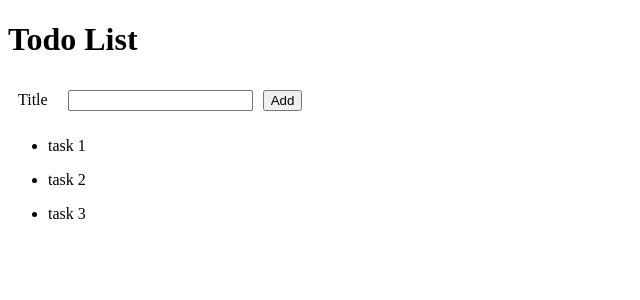
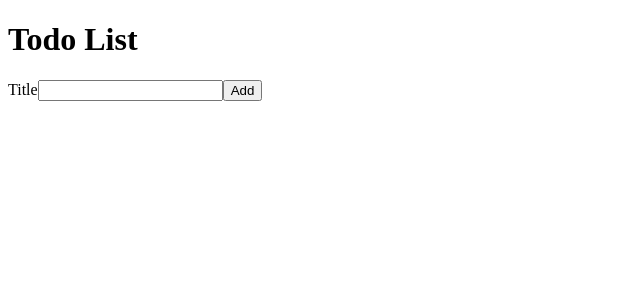
Before and after one commit to Musab-Kara/CTD-React-Cockatoo, a React (Create React App) app: page / in a window 1280 px wide. Shown: the top 300 px of the page, without its empty margins (0-640 px from the left). Built offline with nearby package versions, Linux system fonts and the light colour scheme; the HTML template or start-up script is replaced by a standard one.

Commit message:
fixed some bugs

```diff
--- a/src/AddTodoForm.js
+++ b/src/AddTodoForm.js
@@ -1,28 +1,39 @@
 import React ,{useState} from 'react';
 
 
-function AddTodoForm(props) {
+function AddTodoForm({ onAddTodo }) {
 
     const [todoTitle, setTodoTitle] = useState('');
 
+
+    function handleTitleChange(event) {
+
+        let newTodoTitle = event.target.value;
+        setTodoTitle(newTodoTitle);
+
+      }
+
    function handleAddTodo(event){
 
-
-        props.onAddTodo(todoTitle);
-        console.log(todoTitle);
+    event.preventDefault();
+        onAddTodo({
+            title: todoTitle,
+            id: Date.now()
+            })
         setTodoTitle('');
-        event.preventDefault();
 
     }
 
     return (
         <div>
-        <form  onSubmit={handleAddTodo}>
-            <label style={{margin:10}} htmlFor="todoTitle">Title</label>
-             <input style={{margin:10}} type="text" id="todoTitle" name='title' value={todoTitle} onChange={(e) => setTodoTitle(e.target.value)}></input>
-            <button type='submit'>Add</button>
-        </form>
-        </div>
+      <form onSubmit={handleAddTodo}>
+          <label htmlFor="todoTitle">Title</label>
+          <input id="todoTitle" type="text" value={todoTitle} name="title"
+          onChange={handleTitleChange}>
+          </input>
+          <button>Add</button>
+      </form>
+    </div>
      );
 }
 
--- a/src/App.js
+++ b/src/App.js
@@ -3,14 +3,22 @@ import TodoList from './Todolist';
 import AddTodoForm from './AddTodoForm';
 
 
+
+
   function App() {
-    const [newTodo, setNewTodo] = useState("");
+
+    const [todoList, setTodoList] = useState([]);
+
+    function addTodo(newTodo) {
+      let newTodos = [newTodo, ...todoList];
+      setTodoList(newTodos);
+      }
+
     return (
       <React.Fragment>
       <h1>Todo List</h1>
-      <AddTodoForm onAddTodo={setNewTodo}/>
-      <p>{newTodo}</p>
-      <TodoList />
+      <AddTodoForm onAddTodo={addTodo} />
+      <TodoList todoList={todoList} />
       </React.Fragment>
     );
   }
--- a/src/TodoListItem.js
+++ b/src/TodoListItem.js
@@ -1,14 +1,11 @@
-import React from 'react';
+import React from "react";
 
 function TodoListItem(props) {
-
-    return (
-    <div>
-         <li>
-         <p>{props.todo.title}</p>
-         </li>
-    </div> );
-
+  return (
+    <li>
+      <p>{props.todo.title}</p>
+    </li>
+  );
 }
 
 export default TodoListItem;
--- a/src/Todolist.js
+++ b/src/Todolist.js
@@ -1,31 +1,14 @@
-import React from 'react';
-import TodoListItem from './TodoListItem';
-let todoList = [
-    {
-      id:1,
-      title: "task 1"
-    },
-    {
-      id:2,
-      title: "task 2"
-    },
-    {
-      id:3,
-      title: "task 3"
-    }];
+import React from "react";
+import TodoListItem from "./TodoListItem";
 
-
-function TodoList() {
-    return (
+function TodoList({ todoList }) {
+  return (
     <ul>
-        {todoList.map((item) => {
-
-            return(<TodoListItem id={item.id} key={item.id} todo={item} />)
-        }
-        )}
-
+      {todoList.map((item) => {
+        return <TodoListItem key={item.id} todo={item} />;
+      })}
     </ul>
-    );
+  );
 }
 
 export default TodoList;
```
